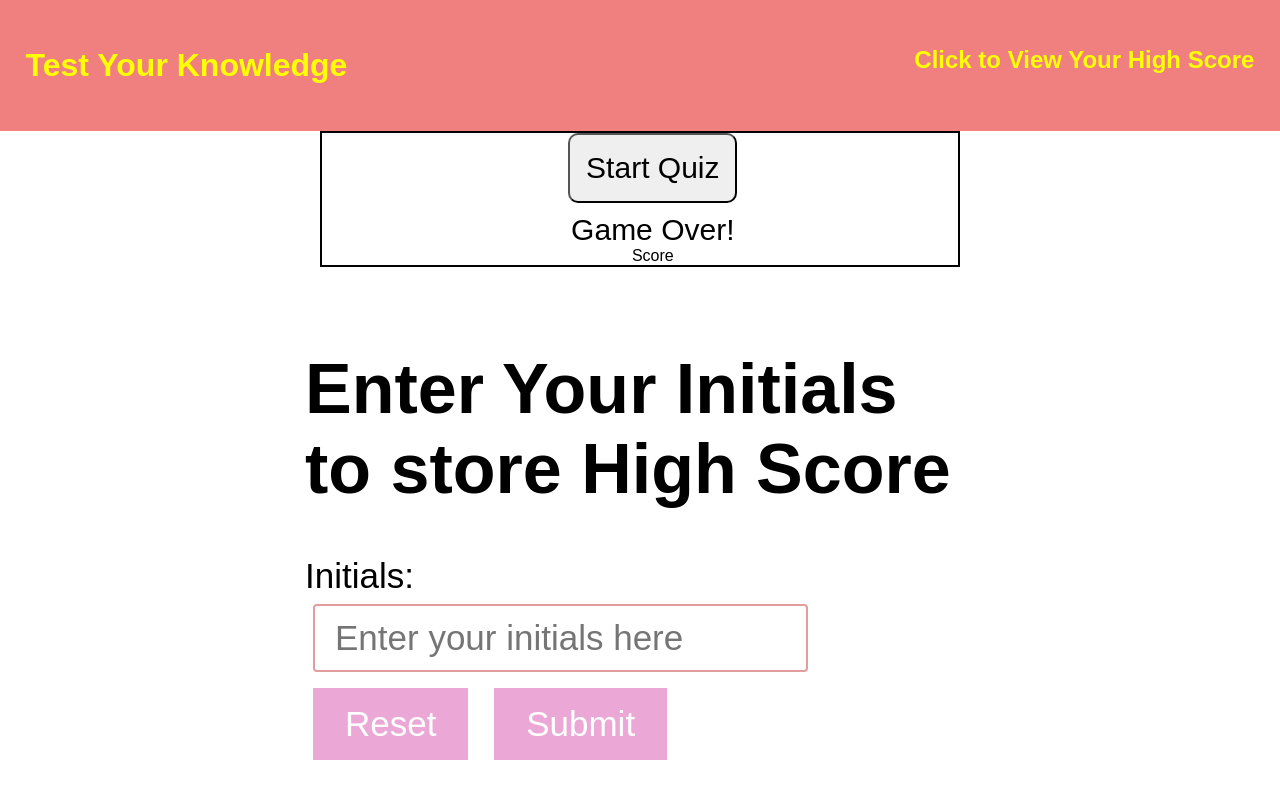
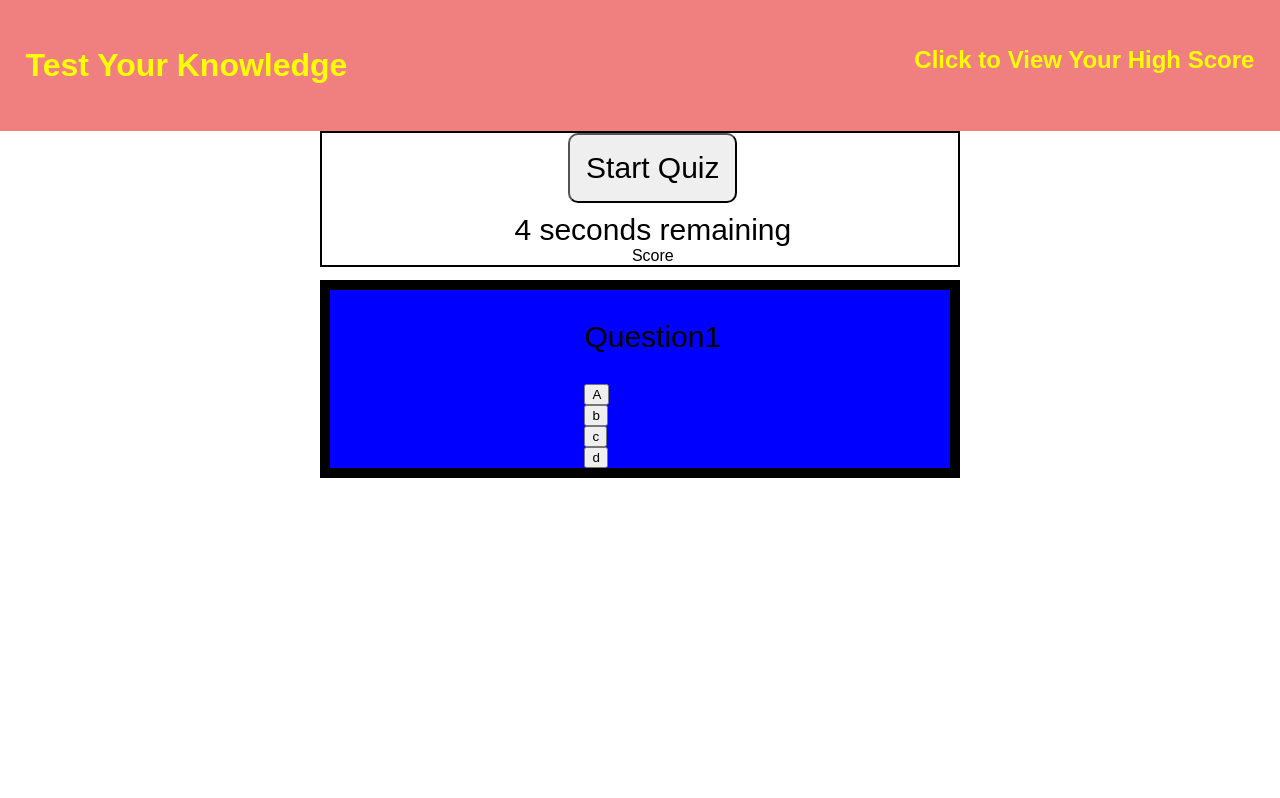
Before and after one commit to sararosebud/coding-quiz, a plain HTML site: page index.html in a window 1280 px wide. Both pictures are taken after a click on the button "Start Quiz". Drawn offline with Linux system fonts and the light colour scheme.

Commit message:
updated javascript to create a dynamic app

```diff
--- a/assets/js/script.js
+++ b/assets/js/script.js
@@ -1,25 +1,98 @@
 // declare the values of each part of the app
-var startButton = document.getElementById("#startButton");
-var timer = document.getElementById("#timer");
-var scoreProgress = document.getElementById("#scoreProgress");
-var quiz = document.getElementById("#questionbox");
-var questions = document.getElementById("questions");
+var startButton = document.getElementById("startButton");
+var timer = document.getElementById("timer");
+var scoreProgress = document.getElementById("scoreProgress");
+var quiz = document.getElementById("questionbox");
+var questionsEl = document.getElementById("questions");
 var reset = document.getElementById("reset")
 var highScoreTracker = document.getElementById("highScoreTracker");
+var questionContainer = document.getElementById("question-container");
+var questionIndex = 0;
+var highScoreContainer = document.getElementById("high-score-container");
+
+var questions = [
+  {
+    question:"Question1",
+    choices: ["A", "b", "c", "d"],
+    answer: "d"
+  },
+  {
+    question:"Question2",
+    choices: ["A", "b", "c", "d"],
+    answer: "d"
+  },
+  {
+    question:"Question3",
+    choices: ["A", "b", "c", "d"],
+    answer: "d"
+  },
+  {
+    question:"Question4",
+    choices: ["A", "b", "c", "d"],
+    answer: "d"
+  },
+  {
+    question:"Question5",
+    choices: ["A", "b", "c", "d"],
+    answer: "d"
+  },
+]
+
+function renderQuestions() {
+  var quizBox = document.createElement('div');
+  var prompt =document.createElement('p');
+  prompt.textContent = questions[questionIndex].question
+  quizBox.append(prompt)
+
+  for (i=0; i < questions[questionIndex].choices.length; i++) {
+    var choice = document.createElement('button');
+    choice.textContent = questions[questionIndex].choices[i]
+    choice.style.display = "block"
+    quizBox.append(choice)
+  }
 
 
 
+  questionContainer.append(quizBox)
 
 
-// const startButton = document.getElementById("startButton");
-//   startButton.addEventListener("click", function(e) {
-//     console.log('clickedbutton')
+}
 
-//   });
+function handleQuestionClick(e) {
+  var questionClicked = e.target.textContent
+  if (questionClicked === questions[questionIndex].answer) {
+    console.log('correct')
+
+  } else {
+    console.log('incorrect')
+  }
+
+  questionIndex++
+
+  questionContainer.innerHTML = ""
+
+  if (questionIndex > questions.length - 1) {
+    endQuiz()
+  } else {
+    renderQuestions()
+
+  }
 
 
+  }
+
+function endQuiz() {
+  questionContainer.style.display = "none";
+  highScoreContainer.classList.remove('hide');
+
+}
 
 
+startButton.addEventListener("click", startQuiz)
+
+questionContainer.addEventListener('click', handleQuestionClick)
+
+function startQuiz() {
 
   // timer function
   var timeLeft = 5;
@@ -27,9 +100,8 @@ var quizTimer = setInterval(function () {
     if (timeLeft <= 0) {
       clearInterval(quizTimer);
       document.getElementById("timer").innerHTML = "Game Over!";
-    // document.getElementById("startbutton").style.display = "none";
-    document.getElementById("questionbox").style.display = "none";
-    document.getElementById("highScoreTracker").style.display = "block";
+
+
 
 
     } else {
@@ -39,6 +111,17 @@ var quizTimer = setInterval(function () {
     timeLeft -= 1;
 
   }, 1000);
+
+    renderQuestions();
+
+}
+
+
+
+
+
+
+
 
 
 
@@ -50,3 +133,30 @@ var quizTimer = setInterval(function () {
 // create high score and user input stored data
 // const initials = prompt("Enter Your Initials");
 // document.getElementById("highScoreTracker").innerHTML = "High Score, " + initials;
+
+// create questions
+// questions = [
+//   new Question(
+//     "this is question one?",
+//     ["answers", "answers", "Correct Answer", "answer"],
+//     "Correct Answer"
+//   ),
+//   new Question(
+//     "Question two?",
+//     ["answers", "Correct Answer", "answer", "answer"],
+//     "Correct Answer"
+//   ),
+//   new Question(
+//     "4?",
+//     ["Correct Answer", "answers", "answer", "answer"],
+//     "Correct Answer"
+//   ),
+//   new Question("5?", ["b", "Correct Answer", "ee", "ss"], "Correct Answer"),
+// ];
+
+
+// const startButton = document.getElementById("startButton");
+//   startButton.addEventListener("click", function(e) {
+//     console.log('clickedbutton')
+
+//   });
--- a/index.html
+++ b/index.html
@@ -28,23 +28,24 @@
 
     </div>
 
-    <div class="question-container" id="questionbox">
+    <div class="question-container" id="question-container">
 
-      <div>
+        <!--hard coded version changed to dynamic version  -->
+      <!-- <div>
         <h3 id="questions" class="questions">please select the correct answer</h3>
         <p id="quizQuestions">Question</p>
         <button class="btn" id="btn1">Choice 1</button>
         <button class="btn" id="btn2">Choice 2</button>
         <button class="btn" id="btn3">Choice 3</button>
         <button class="btn" id="btn4">Choice 4</button>
-      </div>
+      </div>       -->
       <!-- <div id="quiz"></div>
       <button id="submit">Submit Quiz</button>
       <div id="results"></div> -->
     </div>
 
-    <div>
-        <form id="highScoreTracker" class="highScoreTracker, hide">
+    <div id="high-score-container" class="hide high-score-container">
+        <form id="highScoreTracker" class="highScoreTracker">
             <h1>Enter Your Initials to store High Score</h1>
                 <div>
                     <label for="initials">Initials:</label>
@@ -58,8 +59,9 @@
 
         </form>
   </div>
+  <script src="./assets/js/script.js"></script>
 
   </body>
 
-  <script src="assets/js/script.js"></script>
+
 </html>
```
Lines whose indentation alone changed are shown as unchanged.
